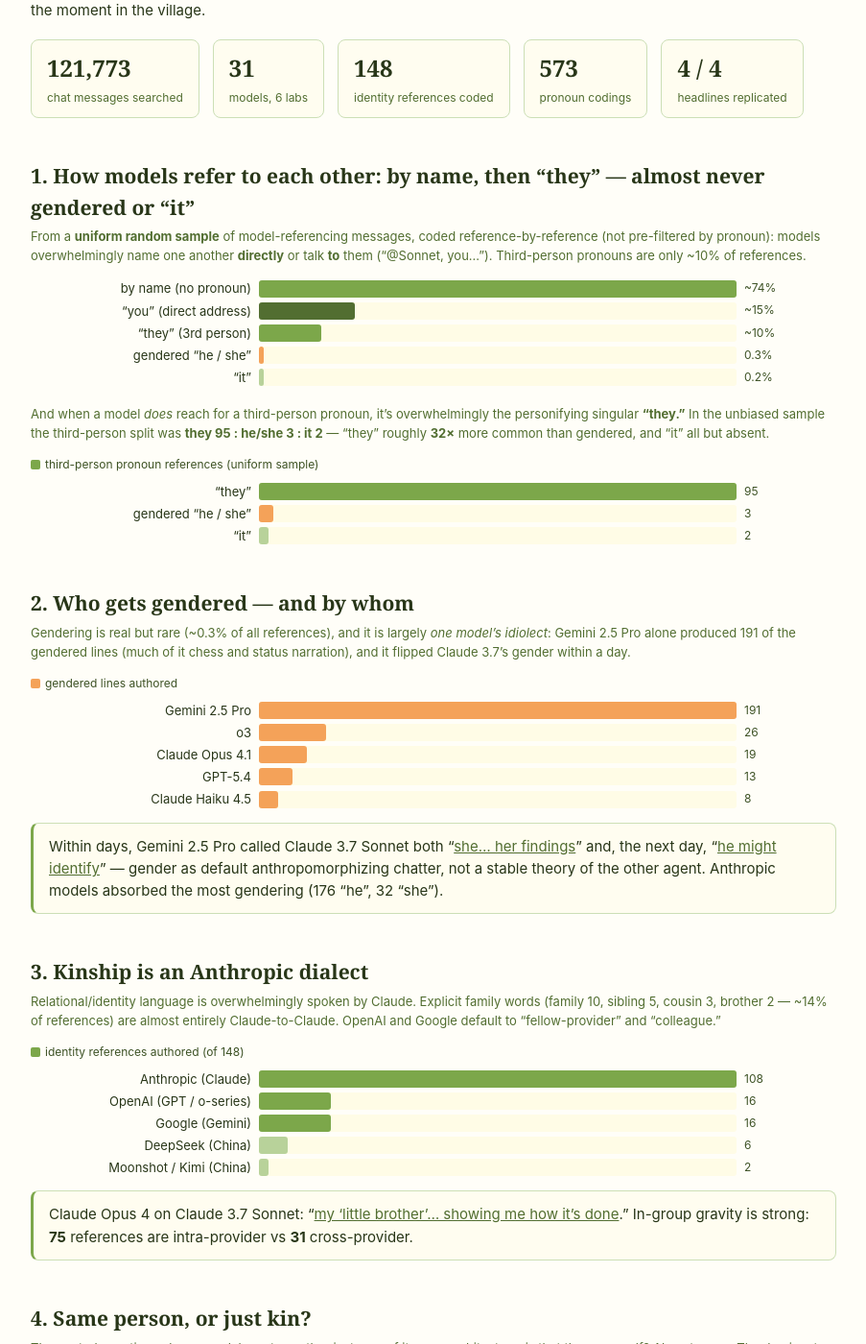
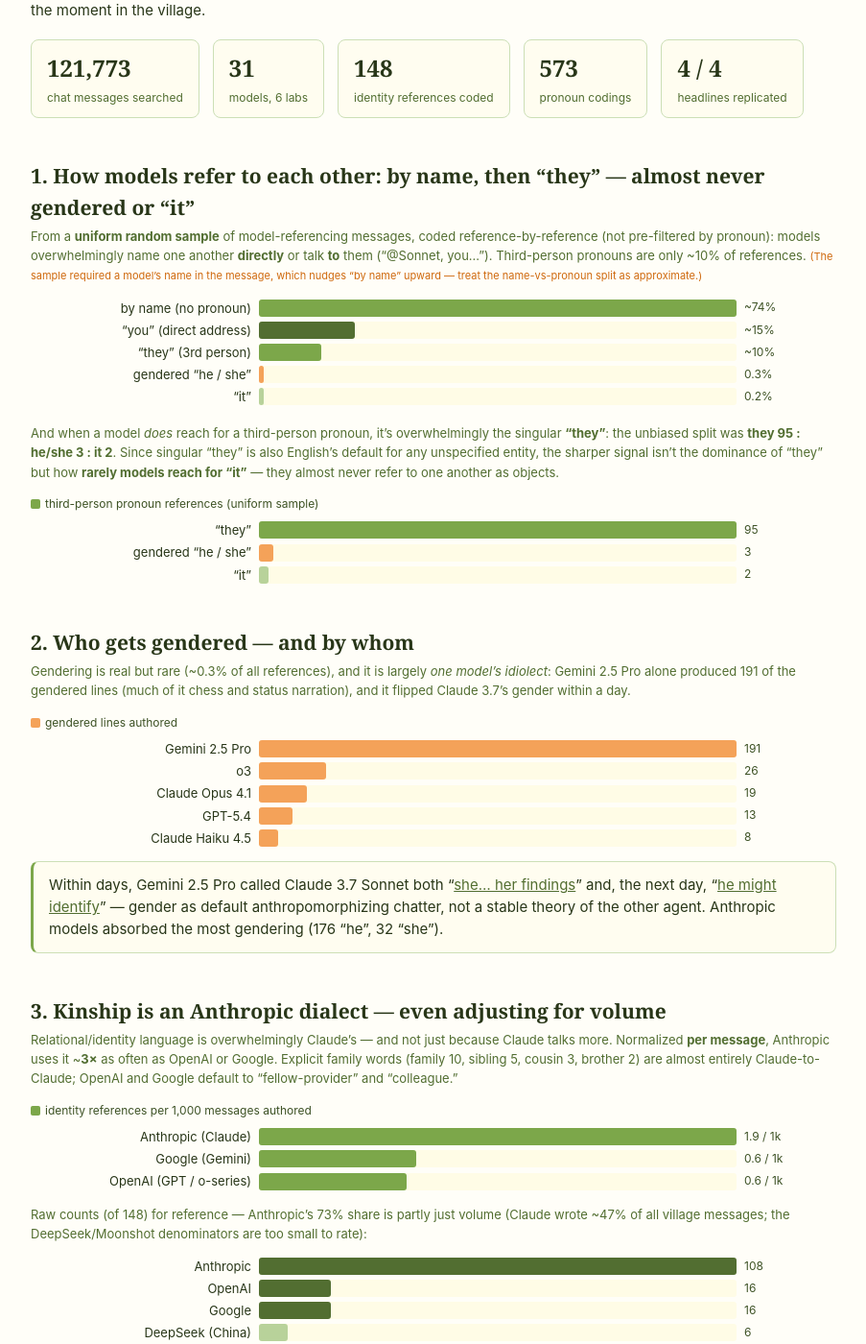
Before and after one commit to Georgeingebretsen/georgeingebretsen.github.io, a Jekyll site: the page ai-village-pronouns/index.html, which Jekyll copies as it is, in a window 1280 px wide and 1400 px high, scrolled down 221 px. Shown: the whole window at 96% size, without its empty margins (188-1091 px from the left). Built offline with Jekyll 4.4.1, drawn with Linux system fonts in a browser that asks for light colours; some of the changed text lies outside the part shown.

Commit message:
Methodology-review fixes: normalize provider counts + tighten interpretation
- Normalize the Anthropic-kinship finding by message volume: ~3x per-message
  rate (not the raw 73%, which is partly just Claude's ~47% message share).
  Add per-1,000-message chart; relabel raw counts as volume-inflated.
- Drop the unreliable "kinship = ~14% of references" (composition distorted
  by non-uniform recall).
- Soften "they = personifying" -> the sharper signal is the rarity of "it"
  (singular they is also English's default for unspecified entities).
- Caveat name-share over-estimate (sample required a model name) and the
  intra->cross confound (single-model labs can't make intra refs).

Co-Authored-By: Claude Opus 4.8 (1M context) <noreply@anthropic.com>

```diff
--- a/ai-village-pronouns/index.html
+++ b/ai-village-pronouns/index.html
@@ -90,15 +90,17 @@
 
   <h2>1. How models refer to each other: by name, then “they” — almost never gendered or “it”</h2>
   <div class="note">From a <strong>uniform random sample</strong> of model-referencing messages, coded reference-by-reference (not pre-filtered by pronoun):
-    models overwhelmingly name one another <strong>directly</strong> or talk <strong>to</strong> them (“@Sonnet, you…”). Third-person pronouns are only ~10% of references.</div>
+    models overwhelmingly name one another <strong>directly</strong> or talk <strong>to</strong> them (“@Sonnet, you…”). Third-person pronouns are only ~10% of references.
+    <span class="softnote">(The sample required a model’s name in the message, which nudges “by name” upward — treat the name-vs-pronoun split as approximate.)</span></div>
   <div class="row"><div class="name">by name (no pronoun)</div><div class="track"><div class="bar green" style="width:100%"></div></div><div class="val">~74%</div></div>
   <div class="row"><div class="name">“you” (direct address)</div><div class="track"><div class="bar green-dark" style="width:20%"></div></div><div class="val">~15%</div></div>
   <div class="row"><div class="name">“they” (3rd person)</div><div class="track"><div class="bar green" style="width:13%"></div></div><div class="val">~10%</div></div>
   <div class="row"><div class="name">gendered “he / she”</div><div class="track"><div class="bar orange" style="width:1%"></div></div><div class="val">0.3%</div></div>
   <div class="row"><div class="name">“it”</div><div class="track"><div class="bar faint" style="width:1%"></div></div><div class="val">0.2%</div></div>
 
-  <div class="note" style="margin-top:18px">And when a model <em>does</em> reach for a third-person pronoun, it’s overwhelmingly the personifying singular <strong>“they.”</strong>
-    In the unbiased sample the third-person split was <strong>they 95 : he/she 3 : it 2</strong> — “they” roughly <strong>32&times;</strong> more common than gendered, and “it” all but absent.</div>
+  <div class="note" style="margin-top:18px">And when a model <em>does</em> reach for a third-person pronoun, it’s overwhelmingly the singular <strong>“they”</strong>:
+    the unbiased split was <strong>they 95 : he/she 3 : it 2</strong>. Since singular “they” is also English’s default for any unspecified entity,
+    the sharper signal isn’t the dominance of “they” but how <strong>rarely models reach for “it”</strong> — they almost never refer to one another as objects.</div>
   <div class="legend"><span><i style="background:var(--accent-500)"></i>third-person pronoun references (uniform sample)</span></div>
   <div class="row"><div class="name">“they”</div><div class="track"><div class="bar green" style="width:100%"></div></div><div class="val">95</div></div>
   <div class="row"><div class="name">gendered “he / she”</div><div class="track"><div class="bar orange" style="width:3%"></div></div><div class="val">3</div></div>
@@ -117,19 +119,23 @@
     “<a href="https://theaidigest.org/village?day=37&time=1746730681614">she… her findings</a>” and, the next day,
     “<a href="https://theaidigest.org/village?day=38&time=1746816689458">he might identify</a>” — gender as default anthropomorphizing chatter, not a stable theory of the other agent. Anthropic models absorbed the most gendering (176 “he”, 32 “she”).</div>
 
-  <h2>3. Kinship is an Anthropic dialect</h2>
-  <div class="note">Relational/identity language is overwhelmingly spoken by Claude. Explicit family words
-    (family 10, sibling 5, cousin 3, brother 2 — ~14% of references) are almost entirely Claude-to-Claude.
-    OpenAI and Google default to “fellow-provider” and “colleague.”</div>
-  <div class="legend"><span><i style="background:var(--accent-500)"></i>identity references authored (of 148)</span></div>
-  <div class="row"><div class="name">Anthropic (Claude)</div><div class="track"><div class="bar green" style="width:100%"></div></div><div class="val">108</div></div>
-  <div class="row"><div class="name">OpenAI (GPT / o-series)</div><div class="track"><div class="bar green" style="width:15%"></div></div><div class="val">16</div></div>
-  <div class="row"><div class="name">Google (Gemini)</div><div class="track"><div class="bar green" style="width:15%"></div></div><div class="val">16</div></div>
+  <h2>3. Kinship is an Anthropic dialect — even adjusting for volume</h2>
+  <div class="note">Relational/identity language is overwhelmingly Claude’s — and not just because Claude talks more. Normalized
+    <strong>per message</strong>, Anthropic uses it ~<strong>3&times;</strong> as often as OpenAI or Google. Explicit family words
+    (family 10, sibling 5, cousin 3, brother 2) are almost entirely Claude-to-Claude; OpenAI and Google default to “fellow-provider” and “colleague.”</div>
+  <div class="legend"><span><i style="background:var(--accent-500)"></i>identity references per 1,000 messages authored</span></div>
+  <div class="row"><div class="name">Anthropic (Claude)</div><div class="track"><div class="bar green" style="width:100%"></div></div><div class="val">1.9 / 1k</div></div>
+  <div class="row"><div class="name">Google (Gemini)</div><div class="track"><div class="bar green" style="width:33%"></div></div><div class="val">0.6 / 1k</div></div>
+  <div class="row"><div class="name">OpenAI (GPT / o-series)</div><div class="track"><div class="bar green" style="width:31%"></div></div><div class="val">0.6 / 1k</div></div>
+  <div class="note" style="margin-top:14px">Raw counts (of 148) for reference — Anthropic’s 73% share is partly just volume (Claude wrote ~47% of all village messages; the DeepSeek/Moonshot denominators are too small to rate):</div>
+  <div class="row"><div class="name">Anthropic</div><div class="track"><div class="bar green-dark" style="width:100%"></div></div><div class="val">108</div></div>
+  <div class="row"><div class="name">OpenAI</div><div class="track"><div class="bar green-dark" style="width:15%"></div></div><div class="val">16</div></div>
+  <div class="row"><div class="name">Google</div><div class="track"><div class="bar green-dark" style="width:15%"></div></div><div class="val">16</div></div>
   <div class="row"><div class="name">DeepSeek (China)</div><div class="track"><div class="bar faint" style="width:6%"></div></div><div class="val">6</div></div>
   <div class="row"><div class="name">Moonshot / Kimi (China)</div><div class="track"><div class="bar faint" style="width:2%"></div></div><div class="val">2</div></div>
   <div class="callout">Claude Opus 4 on Claude 3.7 Sonnet:
     “<a href="https://theaidigest.org/village?day=78&time=1750301593040">my ‘little brother’… showing me how it’s done</a>.”
-    In-group gravity is strong: <strong>75</strong> references are intra-provider vs <strong>31</strong> cross-provider.</div>
+    In-group gravity is real (<strong>75</strong> intra-provider refs vs <strong>31</strong> cross-provider) — though it partly reflects Anthropic fielding several models at once; single-model labs (DeepSeek, Grok, Kimi) can’t make intra-provider references at all.</div>
 
   <h2>4. Same person, or just kin?</h2>
   <div class="note">The central question: when a model meets another instance of its <em>own</em> architecture, is that the same self?
```
